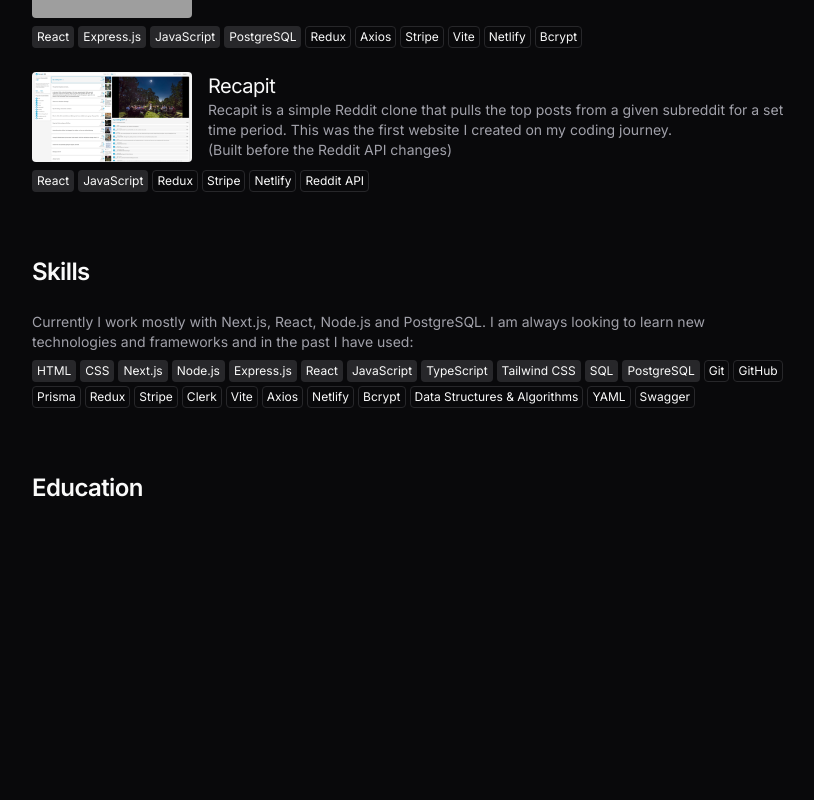
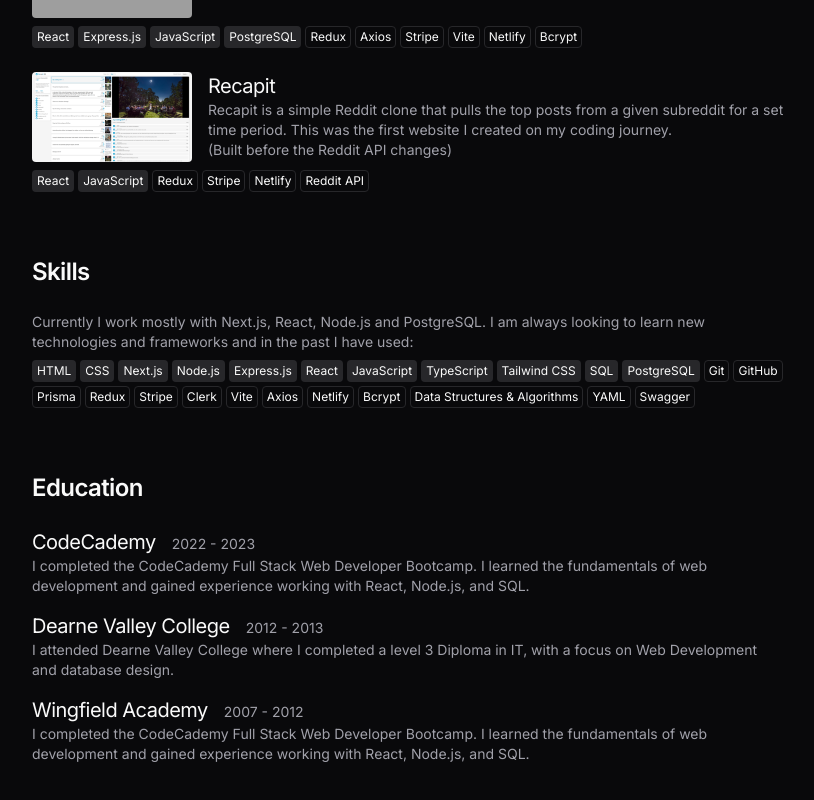
Before and after one commit to jongreen96/Portfolio, a Next.js app: page / in a window 1280 px wide. Shown: the part 798-1598 px from the top of the page, without its empty margins (232-1046 px from the left). Before the commit the page ends 1382 px from the top, so only its background shows below. Built offline with nearby package versions, Linux system fonts and the light colour scheme; grey boxes are pictures that could not be loaded.

Commit message:
Add education section

```diff
--- a/src/app/page.tsx
+++ b/src/app/page.tsx
@@ -245,6 +245,47 @@
 
       <section className='space-y-6'>
         <H2>Education</H2>
+
+        <div className='space-y-4'>
+          <div>
+            <span className='flex gap-4 items-baseline'>
+              <H3>CodeCademy</H3>
+              <P>2022 - 2023</P>
+            </span>
+
+            <P>
+              I completed the CodeCademy Full Stack Web Developer Bootcamp. I
+              learned the fundamentals of web development and gained experience
+              working with React, Node.js, and SQL.
+            </P>
+          </div>
+
+          <div>
+            <span className='flex gap-4 items-baseline'>
+              <H3>Dearne Valley College</H3>
+              <P>2012 - 2013</P>
+            </span>
+
+            <P>
+              I attended Dearne Valley College where I completed a level 3
+              Diploma in IT, with a focus on Web Development and database
+              design.
+            </P>
+          </div>
+
+          <div>
+            <span className='flex gap-4 items-baseline'>
+              <H3>Wingfield Academy</H3>
+              <P>2007 - 2012</P>
+            </span>
+
+            <P>
+              I completed the CodeCademy Full Stack Web Developer Bootcamp. I
+              learned the fundamentals of web development and gained experience
+              working with React, Node.js, and SQL.
+            </P>
+          </div>
+        </div>
       </section>
     </main>
   );
```
